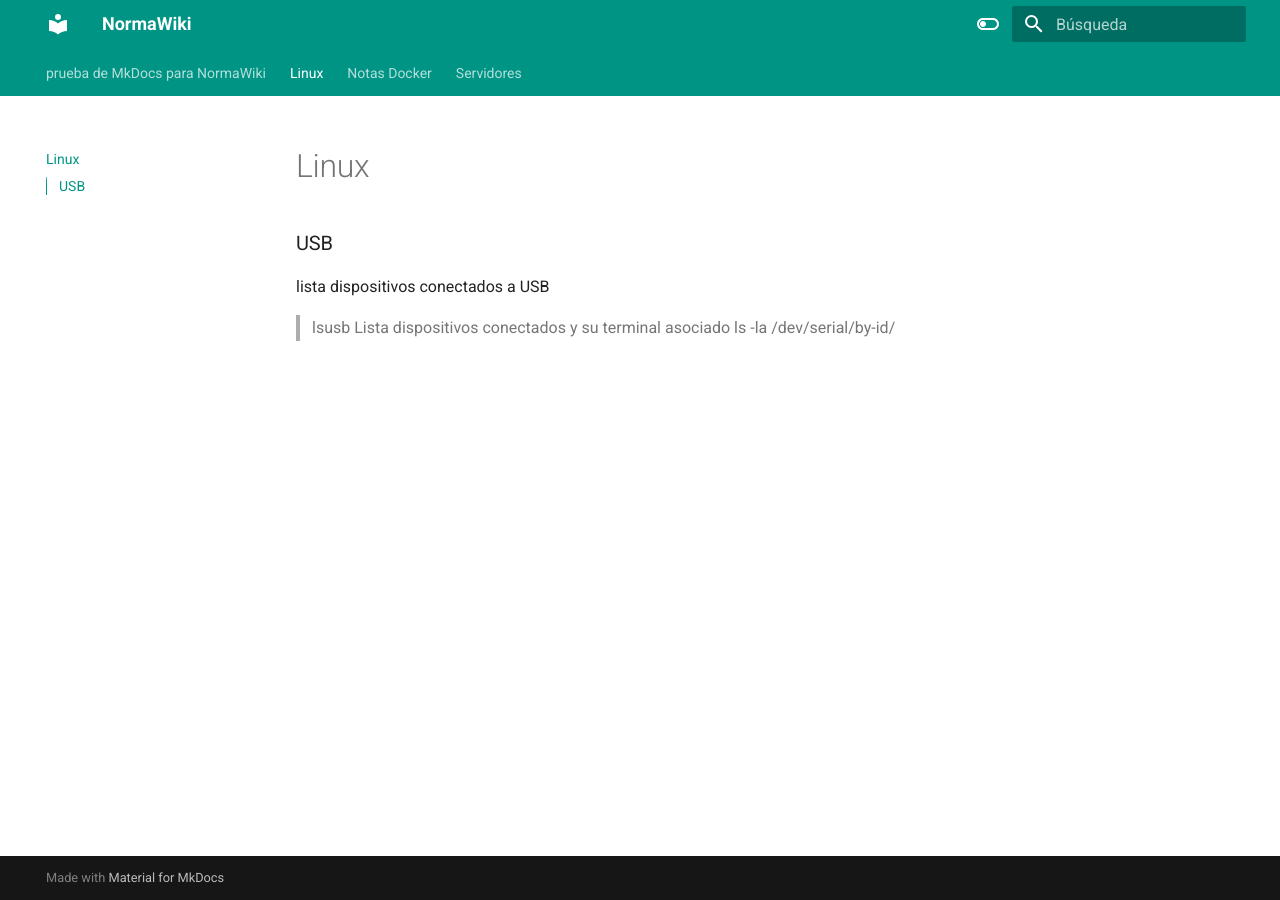
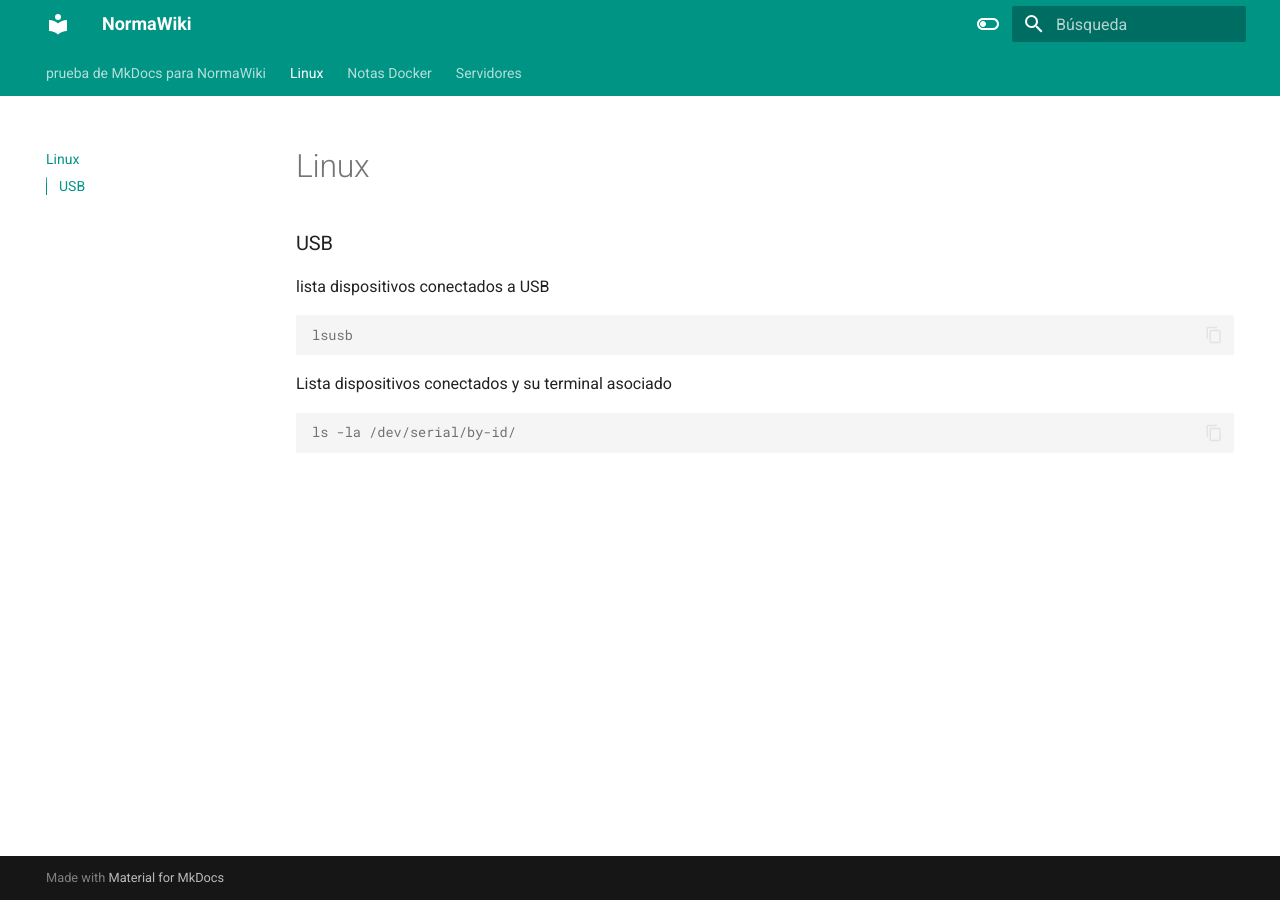
Before and after one commit to TomasNorm/NormaWiki, an MkDocs documentation site: the page built from docs/linuxcheatsheet.md, in a window 1280 px wide. Built offline with MkDocs 1.6.1 and Material for MkDocs 9.7.7, drawn with Linux system fonts in a browser that asks for light colours.

Commit message:
Update linuxcheatsheet.md

````diff
--- a/docs/linuxcheatsheet.md
+++ b/docs/linuxcheatsheet.md
@@ -1,8 +1,12 @@
-#Linux
+# Linux
 
 ### USB
 
 lista dispositivos conectados a USB
-> lsusb
+```console
+lsusb
+```
 Lista dispositivos conectados y su terminal asociado
-> ls -la /dev/serial/by-id/
+```console
+ls -la /dev/serial/by-id/
+```
````
